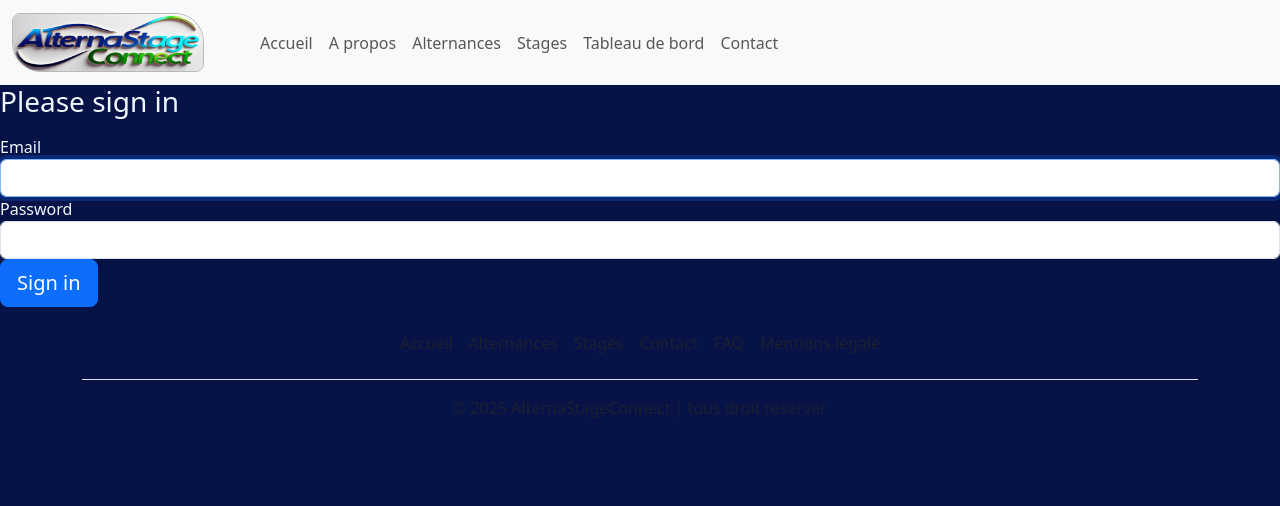
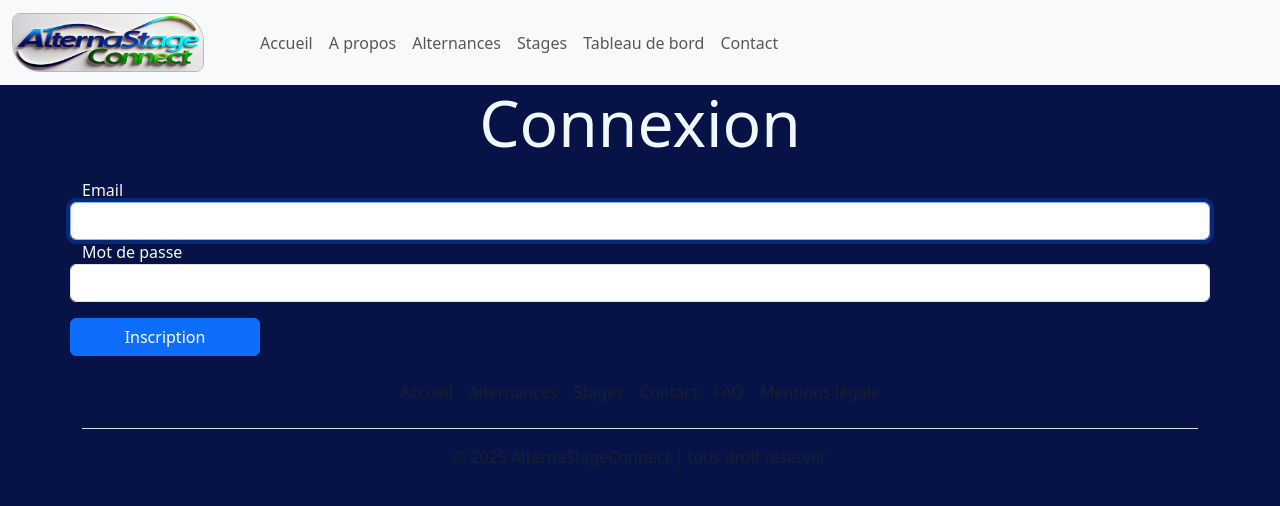
Before and after one commit to marie-josee67/AlternaStageConnect, a Symfony app: template templates/security/login.html.twig in a window 1280 px wide. Shown: the top 506 px of the page. Run offline with Twig, Linux system fonts and the light colour scheme; the template is opened without the code that fills it, so the values that code supplies are empty; style sheets or scripts are compiled from the project's sources; some libraries are stand-ins or nearby versions.

Commit message:
Style: mise en forme de la page connexion.

```diff
--- a/assets/styles/app.css
+++ b/assets/styles/app.css
@@ -121,3 +121,9 @@ body {
     transform: translateX(-50%); /* Centre le toast horizontalement */
     z-index: 1050; /* Assurez-vous qu'il soit au-dessus des autres éléments */
 }
+
+/* ************************************** Page - d'inscription pour créer un compte *************************************** */
+#inscription{
+    margin-top: 1rem;
+    /* border:2px solid red; */
+}
--- a/templates/security/login.html.twig
+++ b/templates/security/login.html.twig
@@ -3,21 +3,27 @@
 {% block title %}Log in!{% endblock %}
 
 {% block body %}
+
     <form method="post">
+        <div class="container">
+            <div class="row row-cols-1">
             {% if error %}
                 <div class="alert alert-danger">{{ error.messageKey|trans(error.messageData, 'security') }}</div>
             {% endif %}
 
             {% if app.user %}
                 <div class="mb-3">
-                You are logged in as {{ app.user.userIdentifier }}, <a href="{{ path('app_logout') }}">Logout</a>
+                    Vous êtes connecté comme {{ app.user.userIdentifier }}, <a href="{{ path('app_logout') }}">Déconnexion</a>
                 </div>
             {% endif %}
-
-        <h1 class="h3 mb-3 font-weight-normal">Please sign in</h1>
+             <div class="example-wrapper">
+                <div id="headerPage" >
+                    <h1 class="h3 mb-3 font-weight-normal">Connexion</h1>
+                </div>
+            </div>
             <label for="username">Email</label>
             <input type="email" value="{{ last_username }}" name="_username" id="username" class="form-control" autocomplete="email" required autofocus>
-        <label for="password">Password</label>
+            <label for="password">Mot de passe</label>
             <input type="password" name="_password" id="password" class="form-control" autocomplete="current-password" required>
 
             <input type="hidden" name="_csrf_token"
@@ -33,9 +39,10 @@
                     <label for="_remember_me">Remember me</label>
                 </div>
             #}
-
-        <button class="btn btn-lg btn-primary" type="submit">
-            Sign in
-        </button>
+            </div>
+            <div id="inscription" class="row row-cols-6">
+                <button class="btn btn-primary" type="submit"> Inscription </button>
+            </div>
+        </div>
     </form>
 {% endblock %}
```
Lines whose indentation alone changed are shown as unchanged.
